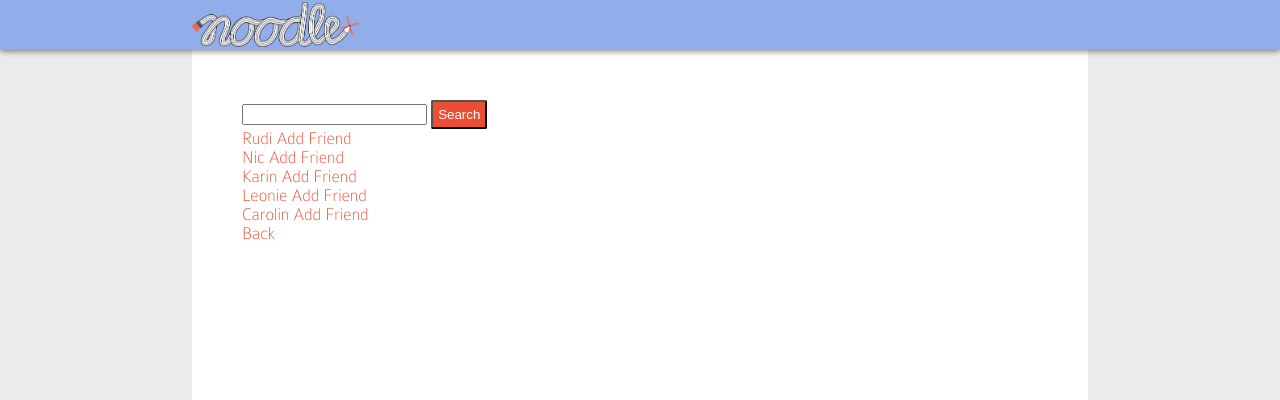
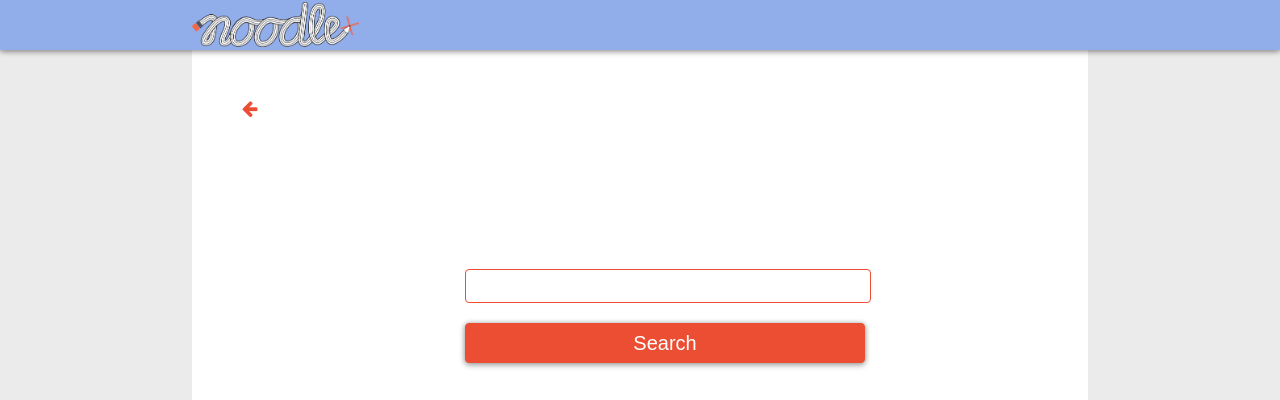
Before and after one commit to Bergrebell/Noodle, a Rails app: page /users in a window 1280 px wide. Shown: the top 400 px of the page. Run offline with Rails 7, Linux system fonts and the light colour scheme; some libraries are stand-ins or nearby versions.

Commit message:
Prettified adfriends page

```diff
--- a/app/assets/javascripts/application.js
+++ b/app/assets/javascripts/application.js
@@ -18,7 +18,7 @@
 $(function() {
     setTimeout(function() {
         $(".flashmsg").hide('slow');
-    }, 1000);
+    }, 2000);
 
     $("#password, #user_password").attr("placeholder", "Password");
     $("#user_password_confirmation").attr("placeholder", "Confirm Password");
@@ -46,4 +46,22 @@ $(function() {
     $("#signupbutton").mouseleave(function() {
         $(this).text('Sign up');
     });
+
+    $("#noodlen").mouseover(function() {
+        $(this).text('');
+        $(this).append('<i></i>');
+        $("i").css("position", "relative");
+        $("i").css("top", 2);
+        $("i").attr("class", "fa fa fa-calendar");
+    });
+
+    $("#noodlen").mouseleave(function() {
+        $(this).text('Noodlen');
+    });
+
+    /*$("#search").one("keypress", function() {
+        $("form").animate({
+            'margin-top': "-=130px"
+        }, 300);
+    });*/
 });
--- a/app/assets/stylesheets/application.css
+++ b/app/assets/stylesheets/application.css
@@ -185,7 +185,8 @@ a {
 }
 
 .inputform {
-
+    margin: auto;
+    width: 500px;
 }
 
     .inputform form {
@@ -203,6 +204,11 @@ a {
             color: inherit;
         }
 
+    .inputsearch form input{
+        margin-bottom: 20px;
+        width: 400px;
+    }
+
 .buttoninput {
     background-color: #EC4E34;
     height: 40px !important;
@@ -210,9 +216,6 @@ a {
     color: white !important;
     cursor: pointer;
 }
-
-    .buttoninput:hover {
-    }
 
 .avatar {
     border-radius: 75px;
@@ -276,3 +279,18 @@ a {
 .fremove {
     margin: 75px 10px 10px 0;
 }
+
+.fadd {
+    height: 10px;
+    width: 10px;
+    margin: 75px 10px 10px 125px;
+}
+
+#asearch {
+    width: 500px;
+    margin: auto;
+    margin-top: 40px;
+}
+
+#friendsearch {
+}
--- a/app/controllers/users_controller.rb
+++ b/app/controllers/users_controller.rb
@@ -22,9 +22,9 @@ class UsersController < ApplicationController
 
     def index
         @searchresults = User.search(params[:search])
-        p @searchresults
         if @searchresults.empty?
-            @searchresults = User.where.not(:id => current_user.id)
+            @searchresults = nil
+            flash[:notice] = "Couldn't find a user with the name " + params[:search]
         end
         render "friendships/addFriends"
     end
--- a/app/views/friendships/addFriends.html.erb
+++ b/app/views/friendships/addFriends.html.erb
@@ -1,9 +1,15 @@
+<%= link_to account_path  do%>
+  <i class="fa fa-arrow-left"></i>
+<% end %>
+
+<div class="inputform inputsearch" id="friendsearch">
   <%= form_tag users_path, :method => "get" do %>
     <%= text_field_tag :search, params[:search], :class => "inputform" %>
-  <%= submit_tag "Search", :name => nil, :class => "button" %>
+    <%= submit_tag "Search", :name => nil, :class => "buttoninput buttonshadow"%>
   <% end %>
+</div>
 
-<% if @users %>
+<!--<% if @users %>
     <% for user in @users %>
         <% if user != current_user %>
           <div class="user">
@@ -16,17 +22,35 @@
         <% end %>
     <% end %>
 <% end %>
+-->
 
-<% if @searchresults %>
+<div id="asearch">
+  <% if @searchresults != nil %>
     <% for result in @searchresults %>
-        <%= link_to result.username, controller: "users", action: "show", id: result.id %>
-        <%= link_to "Add Friend", friendships_path(:friend_id => user), :method => :post %>
-        <div class="clear"></div>
+      <%= link_to (result), :action => :show, :id => result.id do %>
+        <div class="friend floatleft">
+          <div class="avatar_small floatleft">
+            <%= image_tag avatar_url(result, 50), :class => "avatar" %>
+          </div>
+          <div class="fname floatleft">
+            <%= result.username %>
+          </div>
+          <div class="fcompany floatleft">
+            <%= result.company %>
+          </div>
+          <div class="fadd">
+            <%= link_to friendships_path(:friend_id => user), :method => :post do%>
+              <i class="fa fa-plus"></i>
+            <% end %>
+          </div>
+        </div>
       <% end %>
     <% end %>
-
+  <% else %>
+    <div class="flashmsg">
         <% flash.each do |name, msg| %>
           <%= content_tag :div, msg, :id => "flash_#{name}" %>
         <% end %>
-
-<%= link_to "Back", account_path %>
+    </div>
+  <% end %>
+</div>
--- a/app/views/welcome/index.html.erb
+++ b/app/views/welcome/index.html.erb
@@ -32,7 +32,7 @@
     <% else %>
         <%= link_to new_task_path do%>
             <div class="buttonhome buttonshadow" id="noodlen">
-                Noodle erstellen
+                Noodlen
             </div>
         <% end %>
     <% end %>
```
Lines whose indentation alone changed are shown as unchanged.
